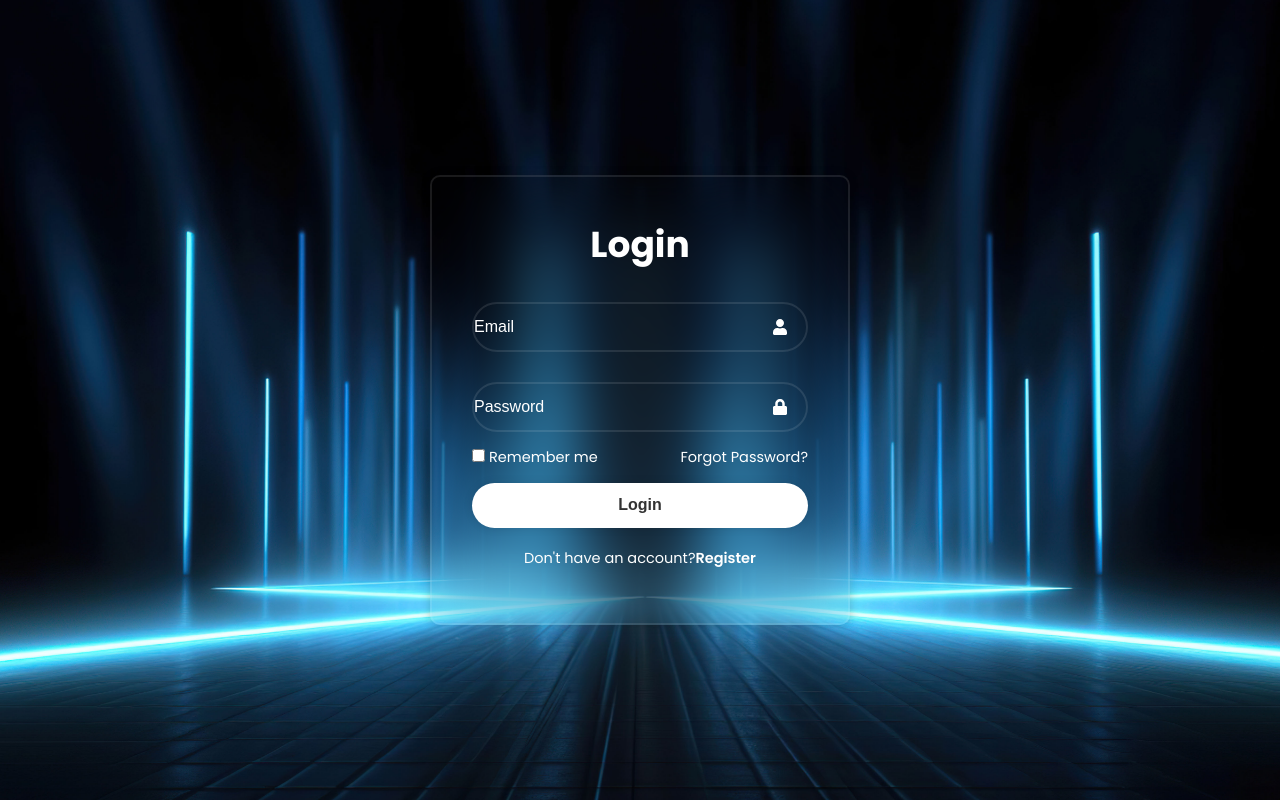
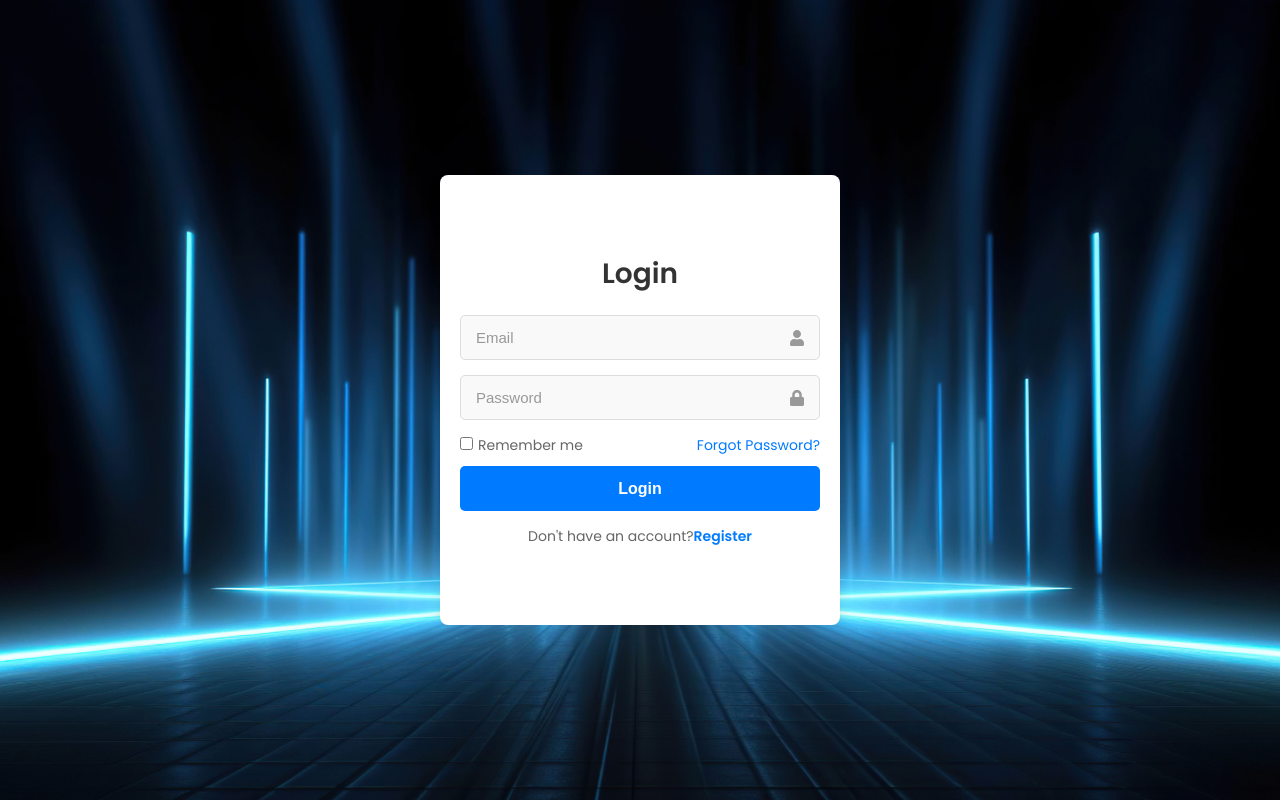
Before and after one commit to Vraj-Dobariya/Group7_OSP, a React (Create React App) app in the folder OSP/client copy/: page / in a window 1280 px wide. Built offline with nearby package versions, Linux system fonts and the light colour scheme.

Commit message:
Update LoginRegister.css
I have changed the css to adjust to a light colored background.

```diff
--- a/OSP/client copy/src/Components/LoginRegister/LoginRegister.css
+++ b/OSP/client copy/src/Components/LoginRegister/LoginRegister.css
@@ -1,118 +1,147 @@
-.form{
+.form {
     position: relative;
-    width : 420px;
-    height: 450px;
-    background: transparent;
-    border : 2px solid rgba(255,255,255,.1);
-    backdrop-filter: blur(30px);
-    box-shadow: 0 0 10px rgba(0,0,0,.2);
-    border-radius: 10px;
-    color : #fff;
+    width: 400px;
+    background: #ffffff; /* White background */
+    border-radius: 8px;
+    box-shadow: 0 4px 12px rgba(0, 0, 0, 0.1); /* Subtle shadow */
+    color: #333;
     display: flex;
     align-items: center;
+    justify-content: center; /* Center alignment */
     overflow: hidden;
-    transition: height .2s ease;
+    padding: 30px;
+    height: 450px; /* Set a fixed height */
+    transition: height 0.2s ease;
 }
-.form.active{
-height: 520px;
+
+.form .form-box {
+    width: 100%;
+    padding: 20px;
+    position: absolute;
+    transition: 0.3s ease; /* Smooth transition */
 }
-.form .form-box{
-    width: 100%;
-    padding : 40px;
+
+.form-box.login,
+.form-box.register {
+    left: 0; /* Align both forms to start at the same position */
 }
-.form .form-box.login{
-    transition: translate .18s ease;
-    translate: 0;
+
+.form.active {
+    /* Change form height only when needed */
+    height: 500px;
 }
-.form.active .form-box.login{
-    transition: none;
-    translate: -400px;
+
+.form-box.register {
+    opacity: 0; /* Hide register box by default */
+    transform: translateX(100%); /* Move out of view */
 }
-.form .form-box.register{
-    position: absolute;
-    transition: none;
-    translate: 400px;
+
+.form.active .form-box.login {
+    opacity: 0;
+    transform: translateX(-100%);
 }
-.form.active .form-box.register{
-    transition: translate .18s ease;
-    translate: 0;
+
+.form.active .form-box.register {
+    opacity: 1; /* Show register box */
+    transform: translateX(0); /* Bring into view */
 }
-form h1{
-    font-size: 36px;
+
+/* Heading styling */
+form h1 {
+    font-size: 28px;
+    color: #333;
     text-align: center;
+    margin-bottom: 20px;
+    font-weight: 600;
 }
-form .input-box{
+
+/* Input box styling */
+.form .input-box {
     position: relative;
     width: 100%;
-    height: 50px;
-    margin: 30px 0;
-
-}
-.input-box input{
-    width: 100%;
-    height : 100%;
-    background: transparent;
-    border: none;
-    outline: none;
-    border : 2px solid rgba(255,255,255,.1);
-    border-radius: 40px;
-    font-size: 16px;
-    color: #fff;
-}
-.input-box input::placeholder{
-    color: #fff;
-}
-.input-box .icon{
-    position:absolute;
-    right : 20px;
-    top : 50%;
-    translate : 0 -50%;
-    font-size: 16px;
+    height: 45px;
+    margin: 15px 0;
 }
 
-form .remember-forgot{
+.input-box input {
+    width: 100%;
+    height: 100%;
+    padding: 0 15px;
+    background: #f9f9f9;
+    border: 1px solid #ddd;
+    border-radius: 5px;
+    font-size: 15px;
+    color: #333;
+}
+
+.input-box input::placeholder {
+    color: #999;
+}
+
+.input-box .icon {
+    position: absolute;
+    right: 15px;
+    top: 50%;
+    transform: translateY(-50%);
+    font-size: 16px;
+    color: #999;
+}
+
+/* Remember me and Forgot Password link styling */
+form .remember-forgot {
     display: flex;
     justify-content: space-between;
-    font-size: 14.5px;
-    margin: -15px 0 15px;
+    font-size: 14px;
+    margin: 10px 0;
+    color: #666;
 }
 
-.remember-forgot label input{
-    accent-color: #fff;
-    margin-right: 4px;
+.remember-forgot label input {
+    accent-color: #007bff; /* Blue checkbox */
+    margin-right: 5px;
 }
-.remember-forgot a{
-    color: #fff;
+
+.remember-forgot a {
+    color: #007bff;
     text-decoration: none;
 }
-.remember-forgot a:hover{
+
+.remember-forgot a:hover {
     text-decoration: underline;
 }
 
-form button{
+/* Button styling */
+form button {
     width: 100%;
-    height : 45px;
-    background: #fff;
+    height: 45px;
+    background: #007bff; /* Blue button */
     border: none;
-    outline: none;
-    border-radius: 40px;
-    box-shadow: 0 0 10px rgba(0,0,0, .1);
+    border-radius: 5px;
     cursor: pointer;
     font-size: 16px;
-    color: #333;
-    font-weight: 700;
+    color: #ffffff; /* White text */
+    font-weight: 600;
+    transition: background 0.3s;
 }
 
-form .register-link{
-    font-size: 14.5px;
+form button:hover {
+    background: #0056b3; /* Darker blue on hover */
+}
+
+/* Register link styling */
+form .register-link {
+    font-size: 14px;
     text-align: center;
-    margin: 20px 0 15px;
+    color: #666;
+    margin-top: 15px;
 }
-.register-link p a{
-    color: #fff;
+
+.register-link p a {
+    color: #007bff;
     text-decoration: none;
     font-weight: 600;
 }
-.register-link p a:hover{
+
+.register-link p a:hover {
     text-decoration: underline;
 }
```
